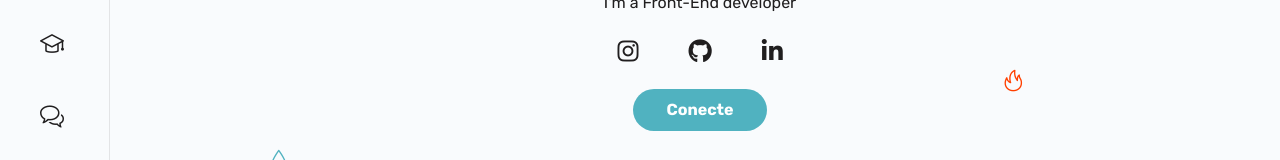
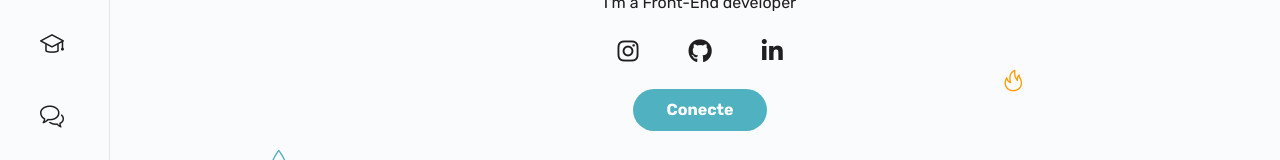
Before and after one commit to ismaelvieira12/Portifolio, a React (Vite) app: page / in a window 1280 px wide. Shown: the part 428-588 px from the top of the page. Built offline with nearby package versions, Linux system fonts and the light colour scheme; a web font is replaced by a local one.

Commit message:
add o npm

```diff
--- a/src/components/home/home.css
+++ b/src/components/home/home.css
@@ -133,6 +133,7 @@
             top: 1%;
         }
         & .fr2{
+            color: #ff9c07;
             right: 20%;
             bottom: 35%;
         }
```
